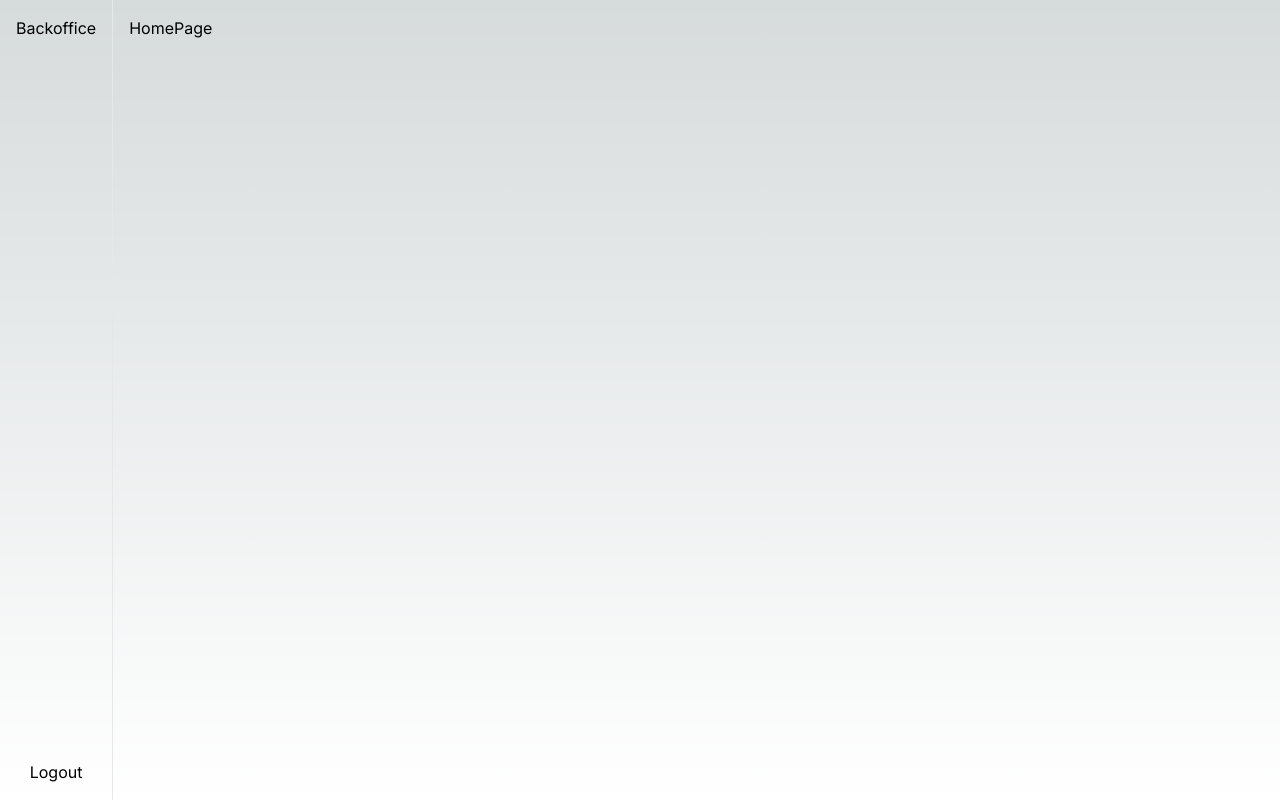
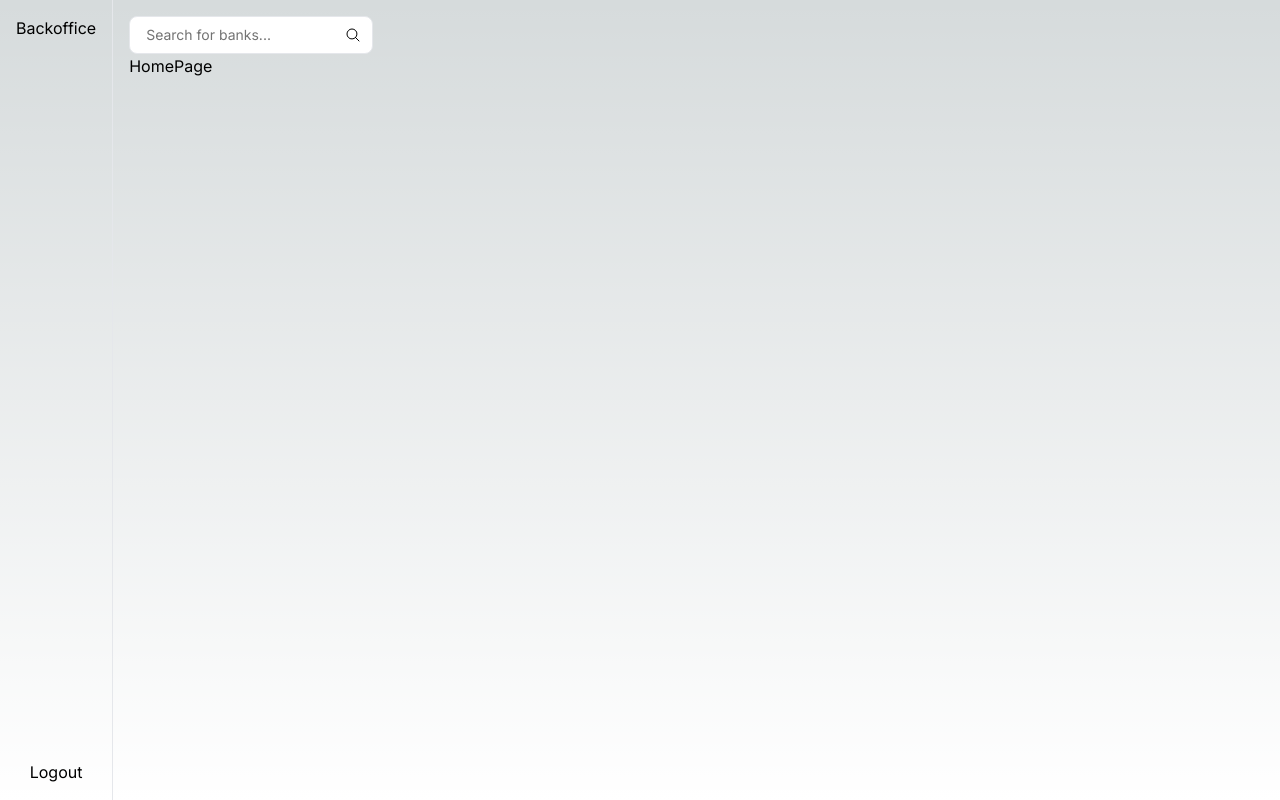
Before and after one commit to EricEchemane/user-permission-management, a Next.js app: page / in a window 1280 px wide. Built offline with nearby package versions, Linux system fonts and the light colour scheme; no server answers.

Commit message:
Create URL searching

```diff
--- a/package.json
+++ b/package.json
@@ -9,6 +9,7 @@
     "lint": "next lint"
   },
   "dependencies": {
+    "@heroicons/react": "^2.0.18",
     "@prisma/client": "5.3.1",
     "next": "13.5.4",
     "next-auth": "^4.23.2",
--- /dev/null
+++ b/src/app/Search.tsx
@@ -0,0 +1,58 @@
+'use client';
+
+import { MagnifyingGlassIcon } from '@heroicons/react/24/outline';
+import {
+  ReadonlyURLSearchParams,
+  useRouter,
+  useSearchParams,
+} from 'next/navigation';
+
+const createUrl = (
+  pathname: string,
+  params: URLSearchParams | ReadonlyURLSearchParams
+) => {
+  const paramsString = params.toString();
+  const queryString = `${paramsString.length ? '?' : ''}${paramsString}`;
+
+  return `${pathname}${queryString}`;
+};
+
+export default function Search() {
+  const router = useRouter();
+  const searchParams = useSearchParams();
+
+  function onSubmit(e: React.FormEvent<HTMLFormElement>) {
+    e.preventDefault();
+
+    const form = e.target as HTMLFormElement;
+    const searcInput = form.search as HTMLInputElement;
+    const newParams = new URLSearchParams(searchParams.toString());
+
+    if (searcInput.value) {
+      newParams.set('q', searcInput.value);
+    } else {
+      newParams.delete('q');
+    }
+
+    router.push(createUrl('/', newParams));
+  }
+
+  return (
+    <form
+      onSubmit={onSubmit}
+      className='w-max-[550px] relative w-full lg:w-80 xl:w-full'
+    >
+      <input
+        type='text'
+        name='search'
+        placeholder='Search for banks...'
+        autoComplete='off'
+        defaultValue={searchParams?.get('q') ?? ''}
+        className='w-full rounded-lg border bg-white px-4 py-2 text-sm text-black placeholder:text-neutral-500 dark:border-neutral-800 dark:bg-transparent dark:text-white dark:placeholder:text-neutral-400'
+      />
+      <div className='absolute right-0 top-0 mr-3 flex h-full items-center'>
+        <MagnifyingGlassIcon className='h-4' />
+      </div>
+    </form>
+  );
+}
--- a/src/app/page.tsx
+++ b/src/app/page.tsx
@@ -1,3 +1,10 @@
+import SearchComponent from './Search';
+
 export default function HomePage() {
-  return <div>HomePage</div>;
+  return (
+    <div>
+      <SearchComponent />
+      <h1>HomePage</h1>
+    </div>
+  );
 }
```
Also changed, not shown: 1 other file (tests, documents, lock files or other folders).
